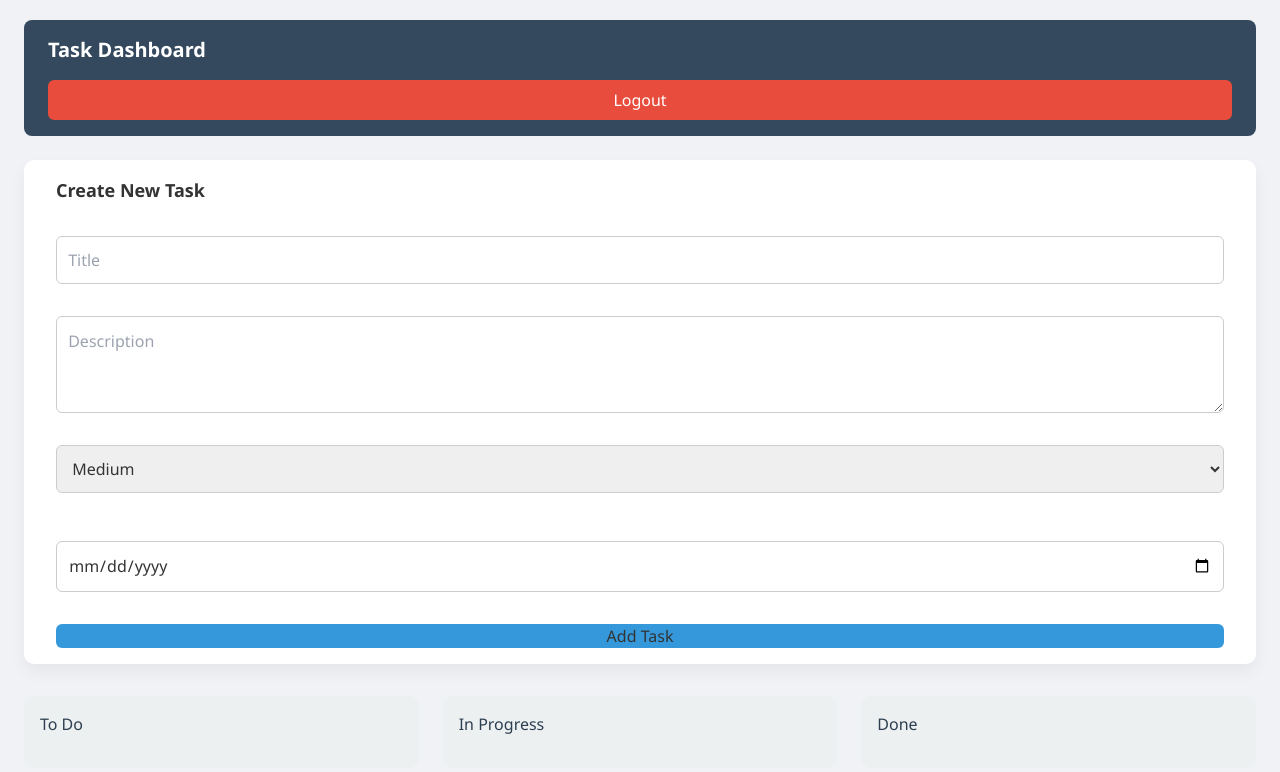
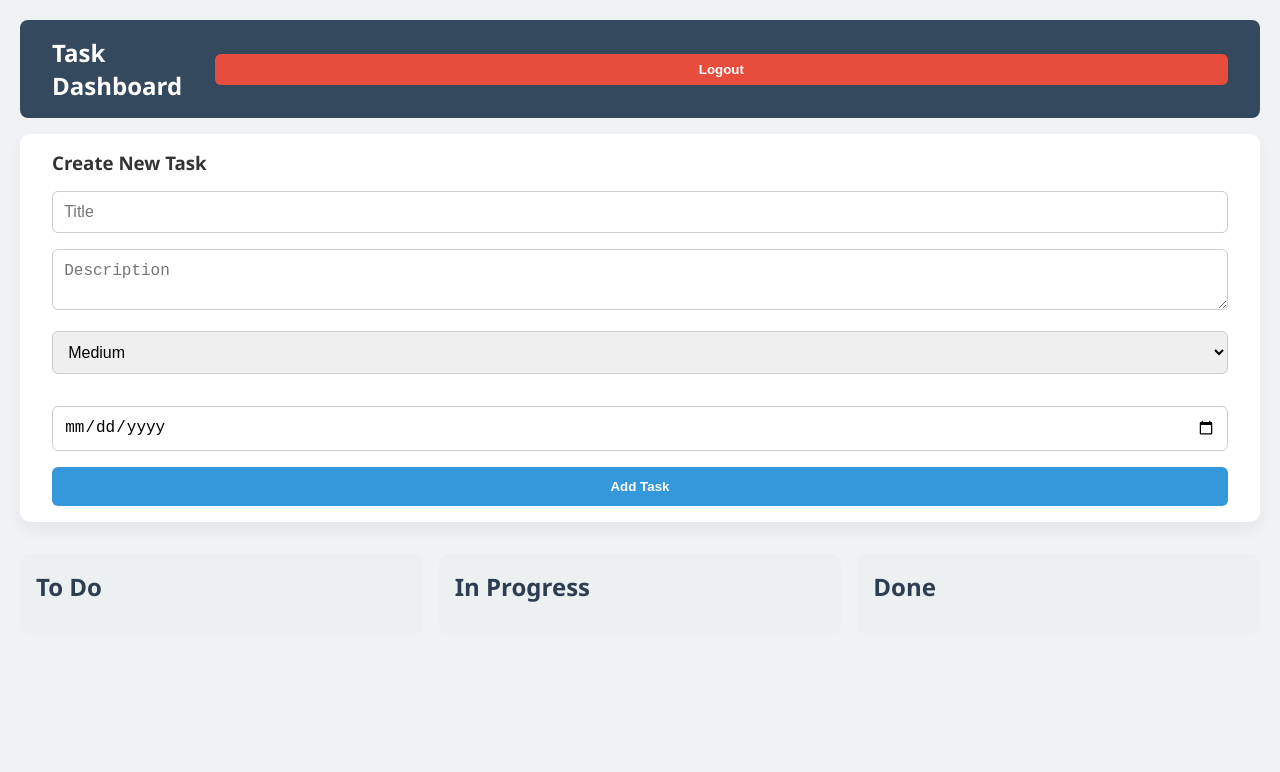
Before and after one commit to JL-John-Nicholas/task_manager, a plain HTML site: page frontend/dashboard.html in a window 1280 px wide. Drawn offline with nearby package versions, Linux system fonts and the light colour scheme; no server answers.

Commit message:
made changes to UI

```diff
--- a/frontend/dashboard.html
+++ b/frontend/dashboard.html
@@ -1,23 +1,24 @@
 <!DOCTYPE html>
 <html lang="en">
+
 <head>
   <meta charset="UTF-8">
   <title>Task Manager - Dashboard</title>
   <link rel="stylesheet" href="styles/style.css">
-  <script src="https://cdn.tailwindcss.com"></script>
+
 </head>
-<body class="bg-[#f0f2f5] text-[#333] px-4 sm:px-6">
 
-  <header class="flex justify-between items-center bg-[#34495e] text-white px-6 py-4 rounded-lg mb-6 flex-wrap gap-4">
-    <h1 class="text-xl font-semibold">Task Dashboard</h1>
-    <button id="logout" class="bg-[#e74c3c] hover:bg-[#c0392b] px-4 py-2 rounded-md">Logout</button>
+<body>
+  <header>
+    <h1>Task Dashboard</h1>
+    <button id="logout">Logout</button>
   </header>
 
-  <section id="task-creator" class="bg-white p-6 rounded-xl shadow mb-6">
-    <h3 class="text-lg font-semibold mb-4">Create New Task</h3>
-    <form id="task-form" class="grid gap-4">
+  <section id="task-creator">
+    <h3>Create New Task</h3>
+    <form id="task-form">
       <input type="text" id="title" placeholder="Title" required />
-      <textarea id="description" placeholder="Description" rows="3"></textarea>
+      <textarea id="description" placeholder="Description"></textarea>
       <select id="priority">
         <option value="low">Low</option>
         <option value="medium" selected>Medium</option>
@@ -28,7 +29,7 @@
     </form>
   </section>
 
-  <main class="kanban flex flex-col lg:flex-row gap-6 mb-10">
+  <main class="kanban">
     <div class="column" data-status="todo">
       <h2>To Do</h2>
       <div class="task-list" id="todo-tasks"></div>
@@ -42,11 +43,10 @@
       <div class="task-list" id="done-tasks"></div>
     </div>
   </main>
-
-  <!-- Comments Modal -->
+  <!-- Comment Modal -->
   <div id="comment-modal" class="modal hidden">
     <div class="modal-content">
-      <h3 class="font-semibold mb-2">Comments</h3>
+      <h3>Comments</h3>
       <div id="comment-list"></div>
       <textarea id="new-comment" placeholder="Add a comment"></textarea>
       <button id="submit-comment">Post</button>
@@ -54,16 +54,19 @@
     </div>
   </div>
 
-  <!-- Activity Modal -->
+  <!-- 📜 Activity Modal -->
   <div id="activity-modal" class="modal hidden">
     <div class="modal-content">
-      <h3 class="font-semibold mb-2">Activity Log</h3>
+      <h3>Activity Log</h3>
       <div id="activity-list"></div>
       <button id="close-activity">Close</button>
     </div>
   </div>
 
+
+
   <script src="js/api.js"></script>
   <script src="js/dashboard.js"></script>
 </body>
+
 </html>
```
Also changed, not shown: frontend/index.html (+12 -8 lines).
